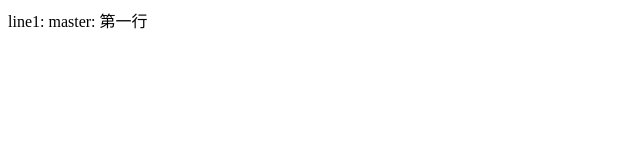
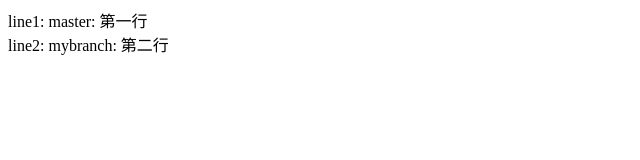
Before and after one commit to wangchengisgood/git_test, a plain HTML site: page index.html in a window 1280 px wide. Shown: the whole page, without its empty margins (0-640 px from the left). Drawn offline with Linux system fonts and the light colour scheme.

Commit message:
feat: 修改了index.html,插入了第二行

```diff
--- a/index.html
+++ b/index.html
@@ -5,5 +5,7 @@
     </head>
     <body>
         <div>line1: master: 第一行</div>
+
+        <div>line2: mybranch: 第二行</div>
     </body>
 </html>
```
